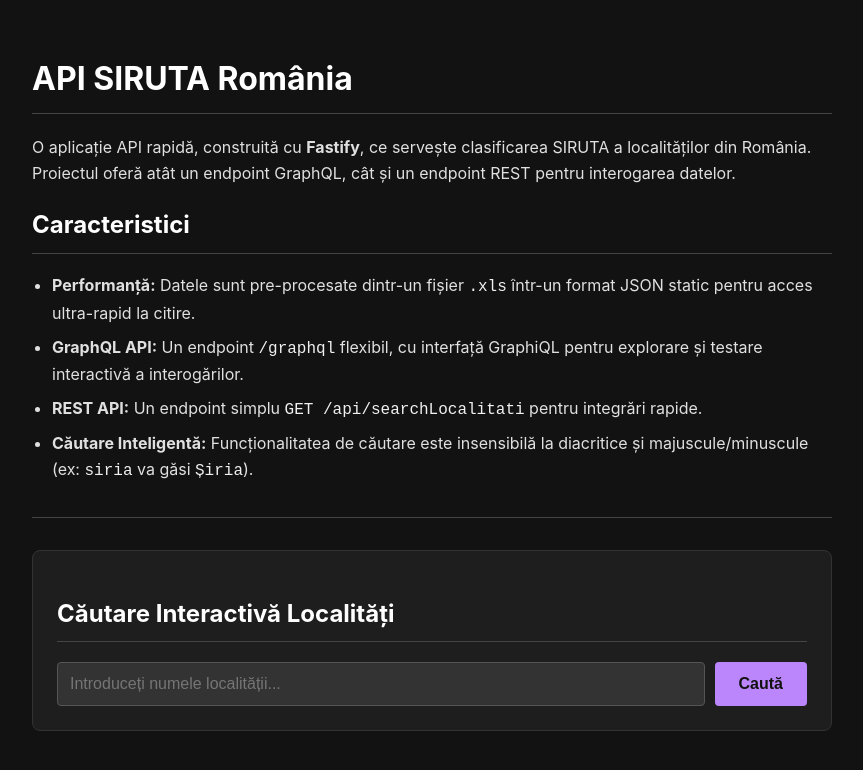
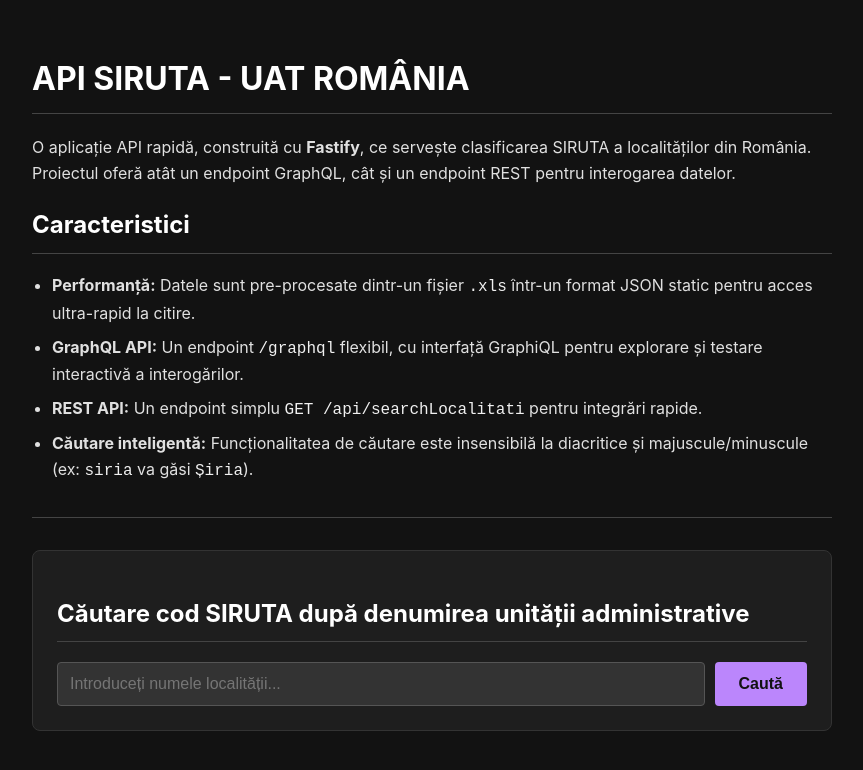
Before and after one commit to gabizz/SIRUTA, a website: page public/index.html in a window 1280 px wide. Shown: the whole page, without its empty margins (208-1071 px from the left). Drawn offline with Linux system fonts and the light colour scheme.

Commit message:
text correction

```diff
--- a/public/index.html
+++ b/public/index.html
@@ -101,7 +101,7 @@
 </head>
 <body>
     <main>
-        <h1>API SIRUTA România</h1>
+        <h1>API SIRUTA - UAT ROMÂNIA</h1>
         <p>O aplicație API rapidă, construită cu <strong>Fastify</strong>, ce servește clasificarea SIRUTA a localităților din România. Proiectul oferă atât un endpoint GraphQL, cât și un endpoint REST pentru interogarea datelor.</p>
 
         <h2>Caracteristici</h2>
@@ -109,13 +109,13 @@
             <li><strong>Performanță:</strong> Datele sunt pre-procesate dintr-un fișier <code>.xls</code> într-un format JSON static pentru acces ultra-rapid la citire.</li>
             <li><strong>GraphQL API:</strong> Un endpoint <code>/graphql</code> flexibil, cu interfață GraphiQL pentru explorare și testare interactivă a interogărilor.</li>
             <li><strong>REST API:</strong> Un endpoint simplu <code>GET /api/searchLocalitati</code> pentru integrări rapide.</li>
-            <li><strong>Căutare Inteligentă:</strong> Funcționalitatea de căutare este insensibilă la diacritice și majuscule/minuscule (ex: <code>siria</code> va găsi <code>Șiria</code>).</li>
+            <li><strong>Căutare inteligentă:</strong> Funcționalitatea de căutare este insensibilă la diacritice și majuscule/minuscule (ex: <code>siria</code> va găsi <code>Șiria</code>).</li>
         </ul>
 
         <hr>
 
         <section id="search-section">
-            <h2>Căutare Interactivă Localități</h2>
+            <h2>Căutare cod SIRUTA după denumirea unității administrative</h2>
             <form id="searchForm">
                 <input type="text" id="searchInput" placeholder="Introduceți numele localității..." required>
                 <button type="submit">Caută</button>
```
